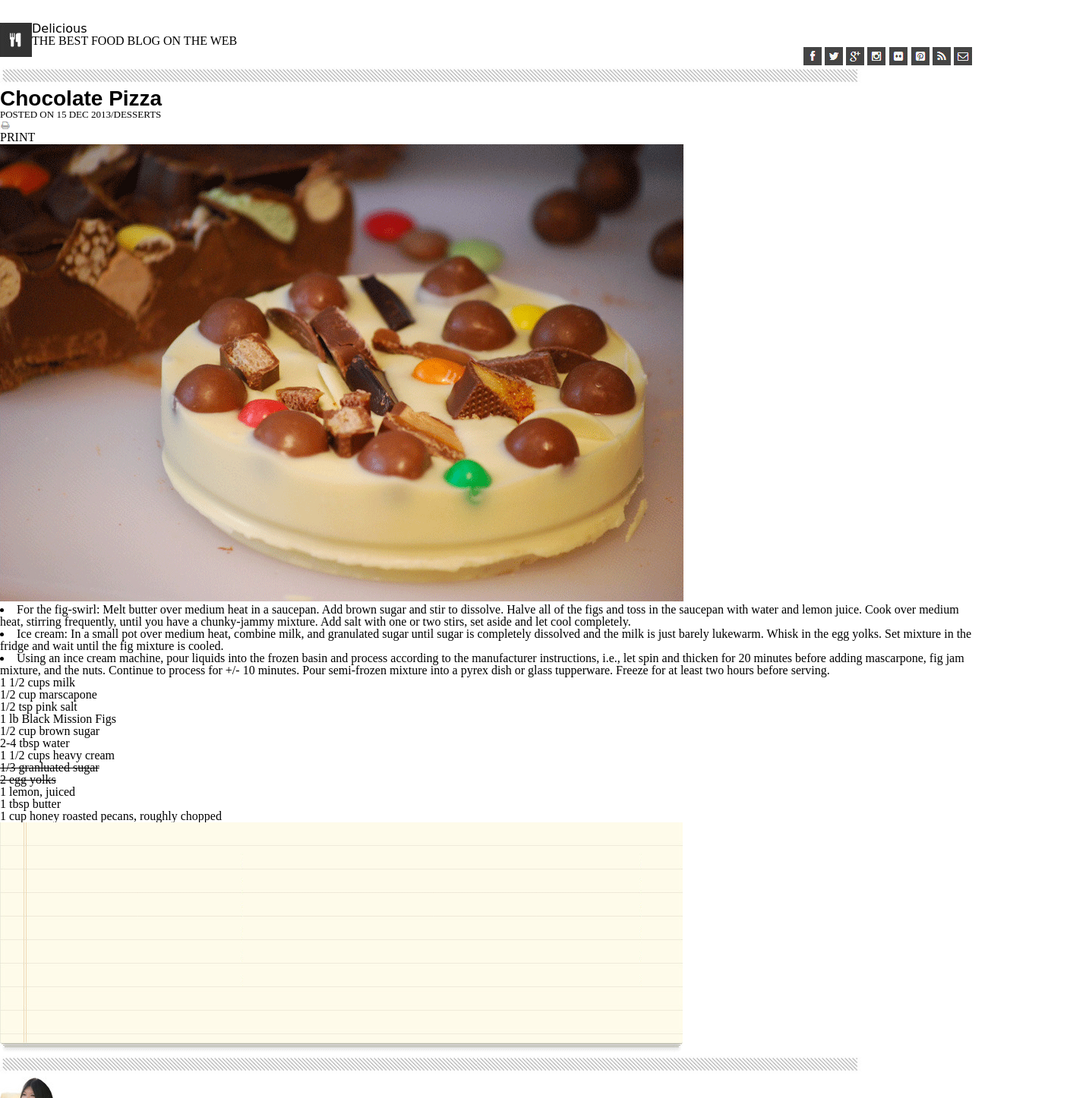
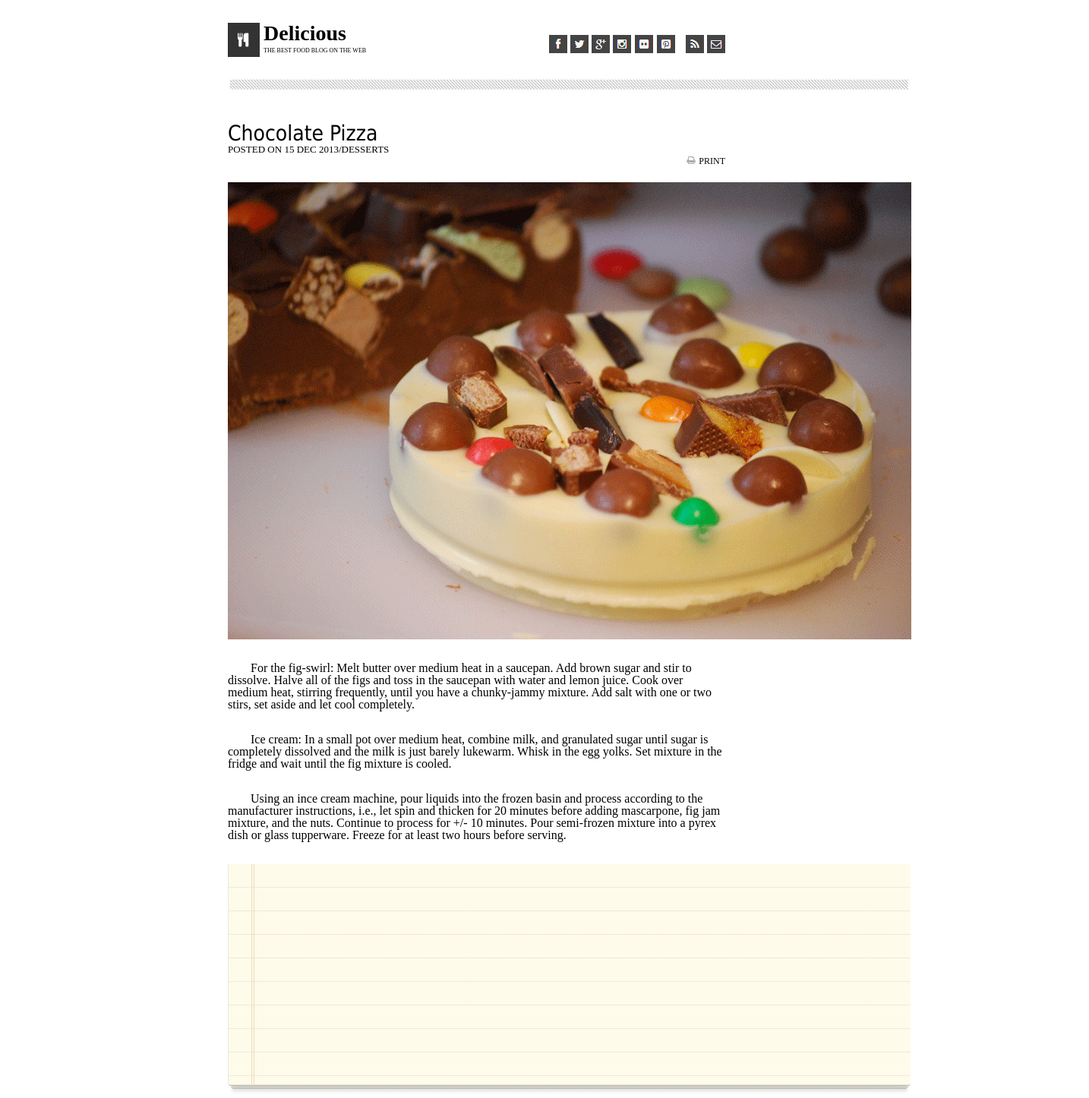
Before and after one commit to Awood549/Chocolate-Pizza, a plain HTML site: page index.html in a window 1280 px wide. Shown: the top 1446 px of the page at 76% size, 1434 px wide, since content can reach past the window. Drawn offline with Linux system fonts and the light colour scheme.

Commit message:
almost done

```diff
--- a/css/style.css
+++ b/css/style.css
@@ -1,32 +1,90 @@
 h2{
-    font-family:cursive;
+    font-family: 'Script MT';
+    font-size:28px;
+    font-weight:600;
   }
+
   h1{
-    font-family:sans-serif;
-    font-weight:800;
+    font-family:'Tahoma';
+    font-weight:500;
     font-size: 28px;
   }
+
   h5{
     font-size:13px;
   }
+
+  h6{
+    font-size:8px;
+    margin:5px;
+  }
+.header-gap{
+    margin-left:10px;
+}
+
   header li{
     display:inline;
   }
+  header ul{
+      margin-right: 325px;
+  }
+
   header h2{
     display: inline;
     }
+
+.bar{
+    display:block;
+    width:900px;
+    margin-bottom:40px;
+    margin-top:15px;
+}
+
+.print{
+    float:right;
+    margin-right:325px;
+    margin-bottom:20px;
+}
+.print li{
+    display:inline-block;
+    font-size:12px;
+}
   header section img{
     float:left;
+    margin-right:5px;
   }
+
   header{
     margin-top: 30px;
   }
+
   .social-thumbs{
     float:right;
+    position: relative;
+    bottom:30px;
   }
+
   .hero{
-      margin:0 auto;
+      display:block;
   }
+
   .clear-fix{
-      clear:both;
+    /* clear:both; */
   }
+
+body{
+    margin-left:300px;
+}
+main p{
+    margin-top:30px;
+    margin-bottom:30px;
+    margin-right: 325px;
+    text-indent: 30px;
+}
+main ul{
+    z-index: 1;
+}
+main img{
+    float:center;
+    z-index: 0;
+}
--- a/index.html
+++ b/index.html
@@ -25,27 +25,32 @@
     </ul>
   </header>
   <div class="clear-fix"></div>
-  <img src="img/bar.jpg">
+  <img class="bar" src="img/bar.jpg">
   <h1>Chocolate Pizza</h1>
   <h5> POSTED ON 15 DEC 2013/DESSERTS</h5>
-  <ul>
+  <ul class="print">
     <li>
-      <img class="hero" src="img/print-icon.png"></li>
+      <img src="img/print-icon.png"></li>
     <li>
       <p>PRINT</p>
   </ul>
-  <img src="img/choco-pizza.png">
+
+  <img class="hero" src="img/choco-pizza.png">
   <main>
-    <li>For the fig-swirl: Melt butter over medium heat in a saucepan. Add brown sugar and stir to dissolve. Halve all
+    <p>For the fig-swirl: Melt butter over medium heat in a saucepan. Add brown sugar and stir to dissolve. Halve all
       of the figs and toss in the saucepan with water and lemon juice. Cook over medium heat, stirring frequently, until
-      you have a chunky-jammy mixture. Add salt with one or two stirs, set aside and let cool completely.</li>
-    <li>Ice cream: In a small pot over medium heat, combine milk, and granulated sugar until sugar is completely
+      you have a chunky-jammy mixture. Add salt with one or two stirs, set aside and let cool completely.
+    </p>
+    <p>Ice cream: In a small pot over medium heat, combine milk, and granulated sugar until sugar is completely
       dissolved and the milk is just barely lukewarm. Whisk in the egg yolks. Set mixture in the fridge and wait until
-      the fig mixture is cooled.</li>
-    <li>Using an ince cream machine, pour liquids into the frozen basin and process according to the manufacturer
+      the fig mixture is cooled.
+    </p>
+    <p>Using an ince cream machine, pour liquids into the frozen basin and process according to the manufacturer
       instructions, i.e., let spin and thicken for 20 minutes before adding mascarpone, fig jam mixture, and the nuts.
       Continue to process for +/- 10 minutes. Pour semi-frozen mixture into a pyrex dish or glass tupperware. Freeze for
-      at least two hours before serving.</li>
+      at least two hours before serving.
+    </p>
+    <img src="img/list-bg.png">
     <ul>
       <li>1 1/2 cups milk</li>
       <li>1/2 cup marscapone</li>
@@ -54,7 +59,6 @@
       <li>1/2 cup brown sugar</li>
       <li>2-4 tbsp water</li>
     </ul>
-    </p>
 
     <ul>
       <li>1 1/2 cups heavy cream</li>
@@ -64,7 +68,6 @@
       <li>1 tbsp butter</li>
       <li>1 cup honey roasted pecans, roughly chopped</li>
     </ul>
-    <img src="img/list-bg.png">
   </main>
   <img src="img/bar.jpg">
   <footer>
```
Lines whose indentation alone changed are shown as unchanged.
